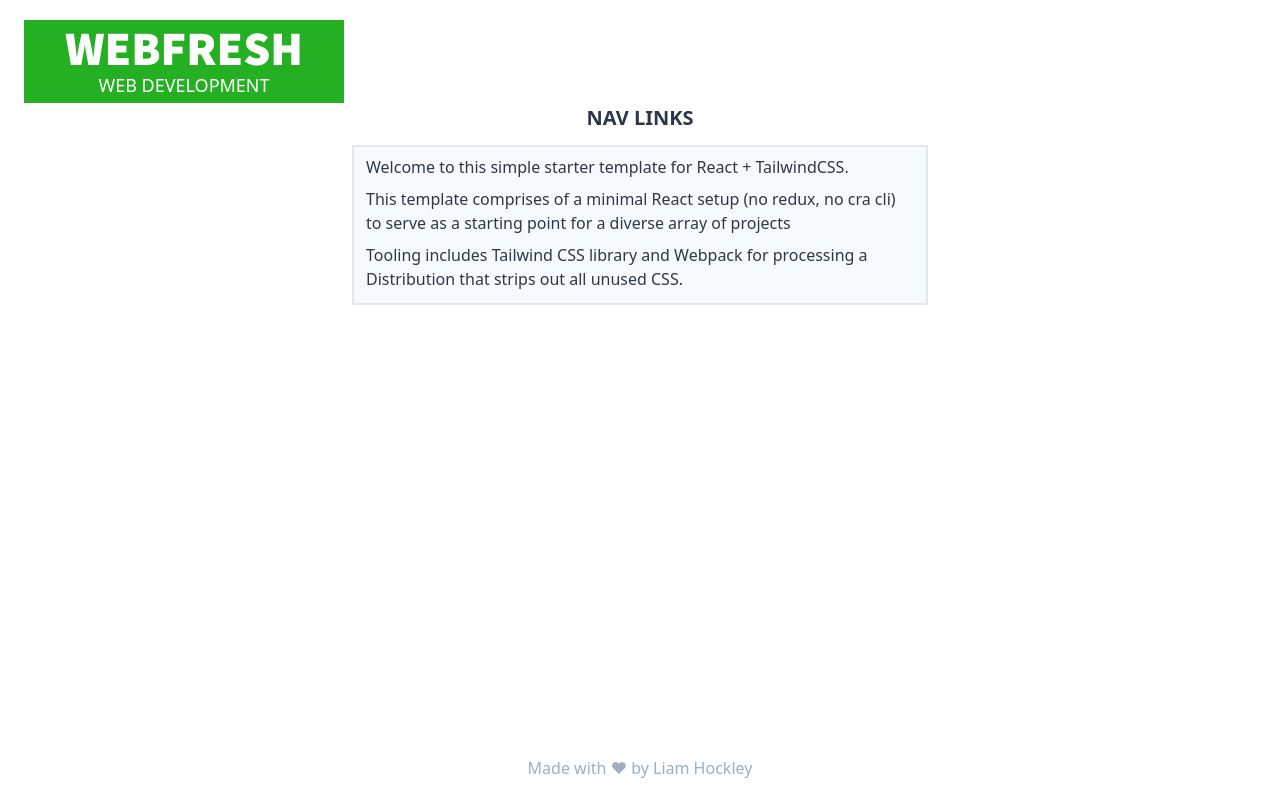
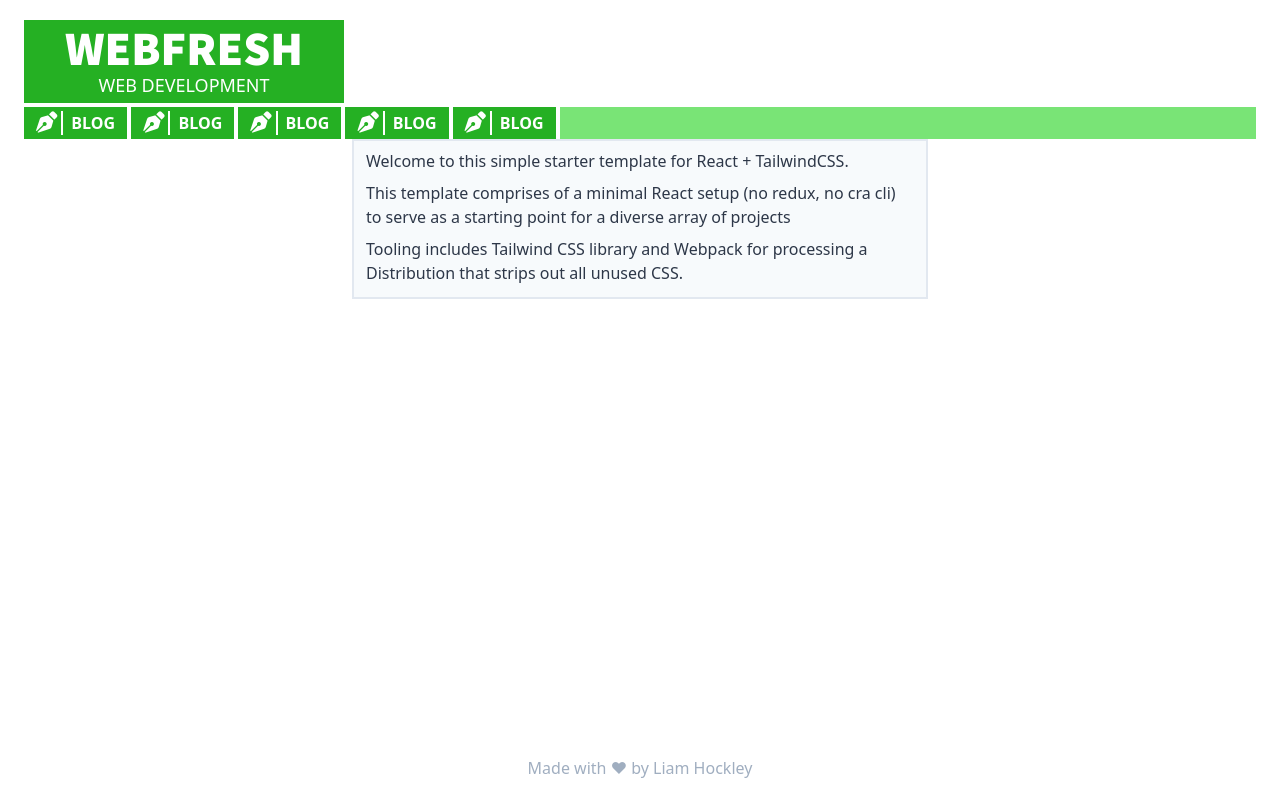
Before and after one commit to xdega/webfresh-v2, a React app: page / in a window 1280 px wide. Built offline with nearby package versions, Linux system fonts and the light colour scheme.

Commit message:
Initial Navbar component

```diff
--- a/src/components/Nav.jsx
+++ /dev/null
@@ -1,16 +0,0 @@
-import React from "react";
-
-const Nav = ({ content }) => {
-  const css = [
-    "text-gray-800",
-    "text-xl",
-    "font-bold",
-    "uppercase",
-    "text-center",
-    "mb-3",
-  ];
-
-  return <h1 className={css.join(" ")}>{content}</h1>;
-};
-
-export default Nav;
--- /dev/null
+++ b/src/components/Navbar.jsx
@@ -0,0 +1,47 @@
+import React from "react";
+
+const Navbar = ({ links }) => {
+  return (
+    <nav className="--fade-in">
+      <ul className="flex mt-1">
+        <NavItem path="#" iconString="fas fa-pen-nib" name="blog" />
+        <NavItem path="#" iconString="fas fa-pen-nib" name="blog" />
+        <NavItem path="#" iconString="fas fa-pen-nib" name="blog" />
+        <NavItem path="#" iconString="fas fa-pen-nib" name="blog" />
+        <NavItem path="#" iconString="fas fa-pen-nib" name="blog" />
+        <span className="bg-light-lime py-1 p-3 flex-grow"></span>
+      </ul>
+    </nav>
+  );
+};
+
+const NavItem = ({ path, iconString, name }) => {
+  const navItemCss = [
+    "whitespace-no-wrap",
+    "bg-dark-lime",
+    "transition-colors",
+    "duration-500",
+    "ease-in-out",
+    "hover:bg-dark-lime",
+    "px-3",
+    "py-1",
+    "text-white",
+    "font-bold",
+    "w-auto",
+    "mr-1",
+    "cursor-pointer",
+  ];
+
+  return (
+    <li className={navItemCss.join(" ")}>
+      <a href={path}>
+        <i className={`${iconString} fa-lg`}></i>
+        <span className="hidden sm:inline-block uppercase border-l-2 ml-1 pl-2 border-white ">
+          {name}
+        </span>
+      </a>
+    </li>
+  );
+};
+
+export default Navbar;
--- a/src/views/App.jsx
+++ b/src/views/App.jsx
@@ -1,7 +1,7 @@
 import React from "react";
 import Header from "../components/Header";
 import Article from "../components/Article";
-import Nav from "../components/Nav";
+import Navbar from "../components/Navbar";
 import Footer from "../components/Footer";
 
 const App = () => {
@@ -13,10 +13,12 @@ const App = () => {
     Distribution that strips out all unused CSS.`,
   ];
 
+  const links = ["blog", "portfolio", "resume", "contact"];
+
   return (
     <div className="p-5 flex flex-col min-h-screen">
       <Header title="Webfresh" tagline="Web Development" />
-      <Nav content="nav links" />
+      <Navbar links={links} />
       <Article content={article} />
       <Footer content="Made with &hearts; by Liam Hockley" />
     </div>
```
